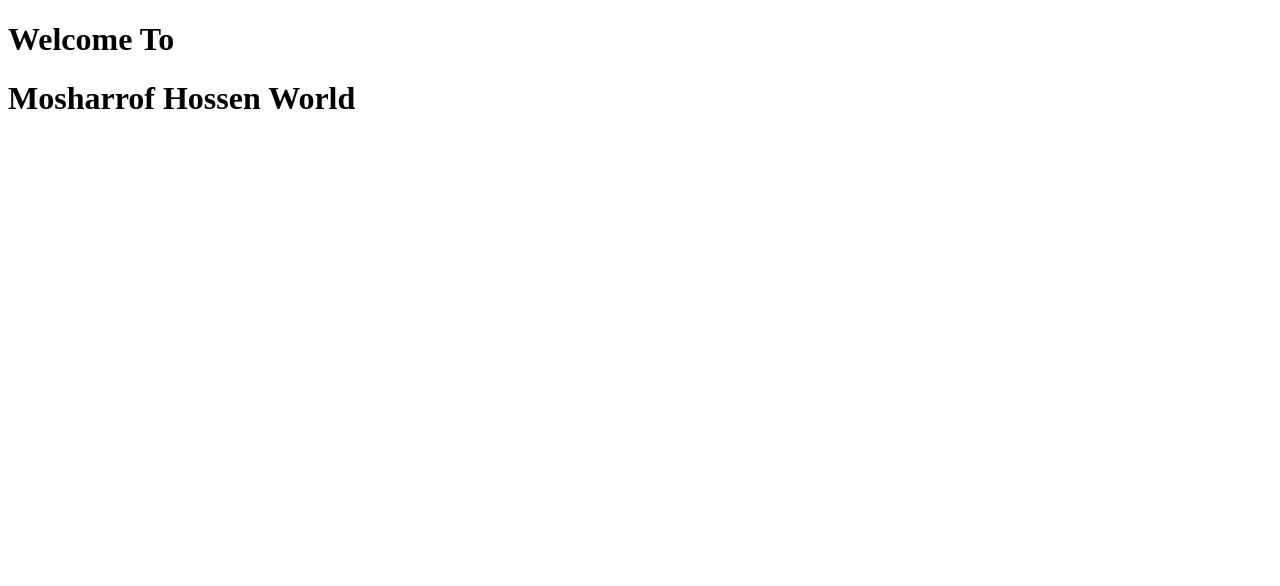
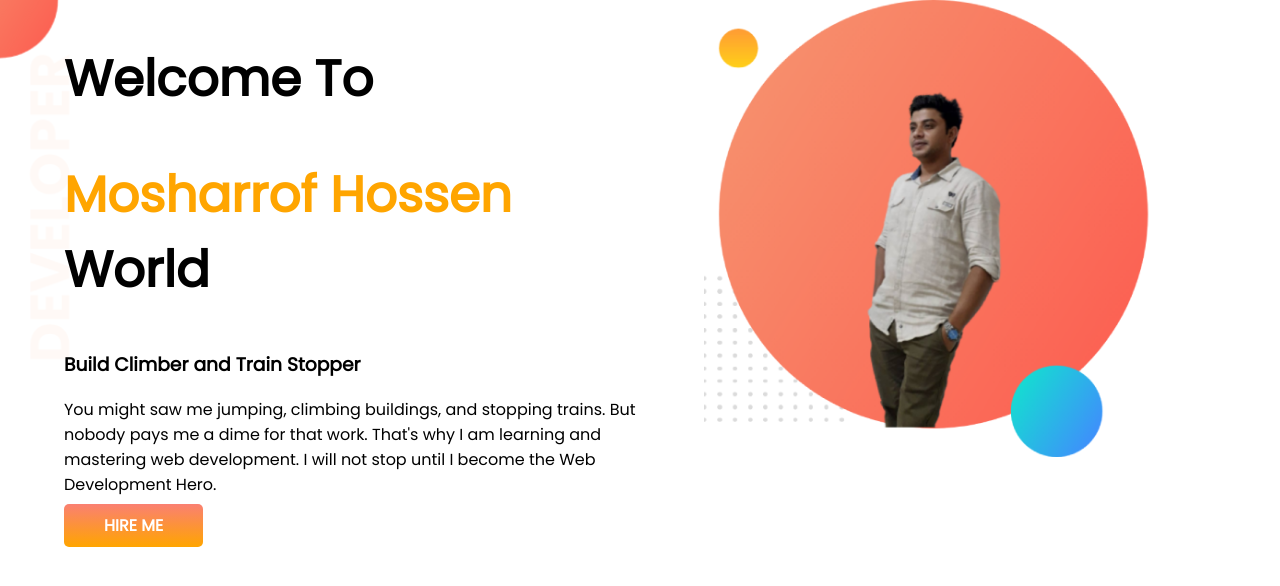
Before and after one commit to Mosharrofhcse/developer-portfolio, a plain HTML site: page index.html in a window 1280 px wide. Drawn offline with Linux system fonts and the light colour scheme.

Commit message:
top-banner added

```diff
--- a/index.html
+++ b/index.html
@@ -5,9 +5,27 @@
     <meta http-equiv="X-UA-Compatible" content="IE=edge">
     <meta name="viewport" content="width=device-width, initial-scale=1.0">
     <title>Mosharrof Portfolio Website</title>
+    <link rel="preconnect" href="https://fonts.googleapis.com">
+    <link rel="preconnect" href="https://fonts.gstatic.com" crossorigin>
+    <link href="https://fonts.googleapis.com/css2?family=Poppins&display=swap" rel="stylesheet">
+    <link rel="stylesheet" href="style.css">
 </head>
 <body>
-    <h1>Welcome To</h1>
-    <h1>Mosharrof Hossen World</h1>
+    <section class="top-banner">
+    <div class="half-width">
+        <h1>Welcome To</h1>
+        <h1> <span class="orange-color">Mosharrof Hossen</span> World</h1>
+
+        <h3>Build Climber and Train Stopper</h3>
+        <p>You might saw me jumping, climbing buildings, and stopping trains. But nobody pays me a dime for that work. That's why I am learning and mastering web development. I will not stop until I become the Web Development Hero.</p>
+        <a class="link_button" target="_blank" href="https://www.linkedin.com/in/mosharrof-hossen-b4210053/">HIRE ME</a>
+    </div>
+
+    <div class="half-width">
+        <img src="images/my-first-bg.png" alt="">
+    </div>
+
+    </section>
+
 </body>
 </html>
--- a/style.css
+++ b/style.css
@@ -1,3 +1,35 @@
+body{
+    font-family: 'Poppins', sans-serif;
+    margin: 0%;
+}
 h1{
-    color: blue;
+    font-size: 50px;
 }
+.orange-color{
+    color: orange;
+}
+section{
+    display: flex;
+}
+.half-width{
+    width: 50%;
+    padding-left: 5%;
+}
+
+.half-width img{
+    width: 80%;
+}
+
+.link_button{
+    text-decoration: none;
+    padding: 10px 40px;
+    background-image: linear-gradient( salmon, orange);
+    color: white;
+    font-weight: 700;
+    border-radius: 5px;
+}
+
+.top-banner{
+    background-image: url(images/top-banner.png);
+    background-repeat: no-repeat;
+}
```
Also changed, not shown: images/mosharrofbg-1.jpg (deleted), images/mosharrofbg-2.jpg (deleted), images/my-first-bg.png (added), images/my-second-bg2.png (added).
